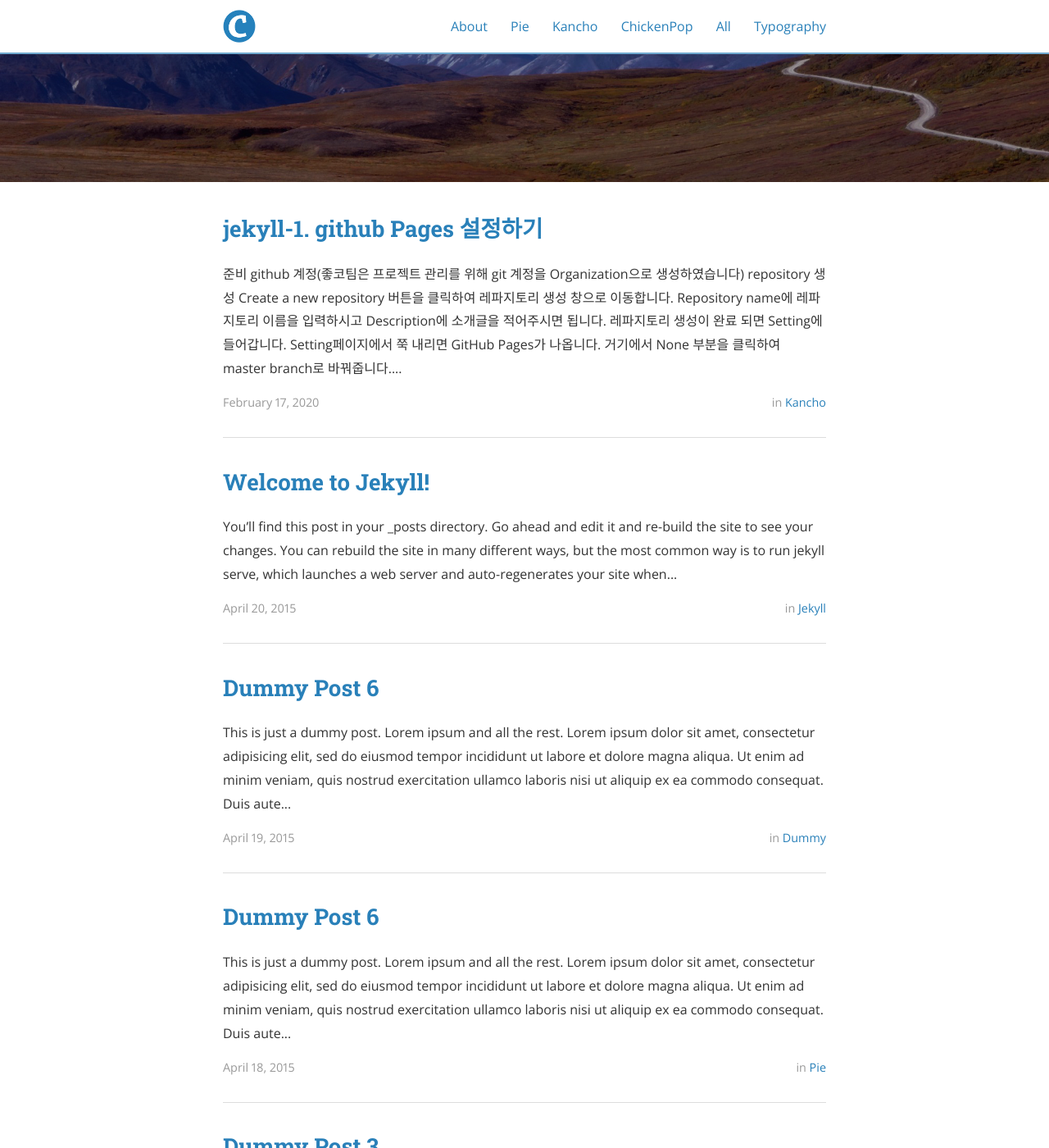
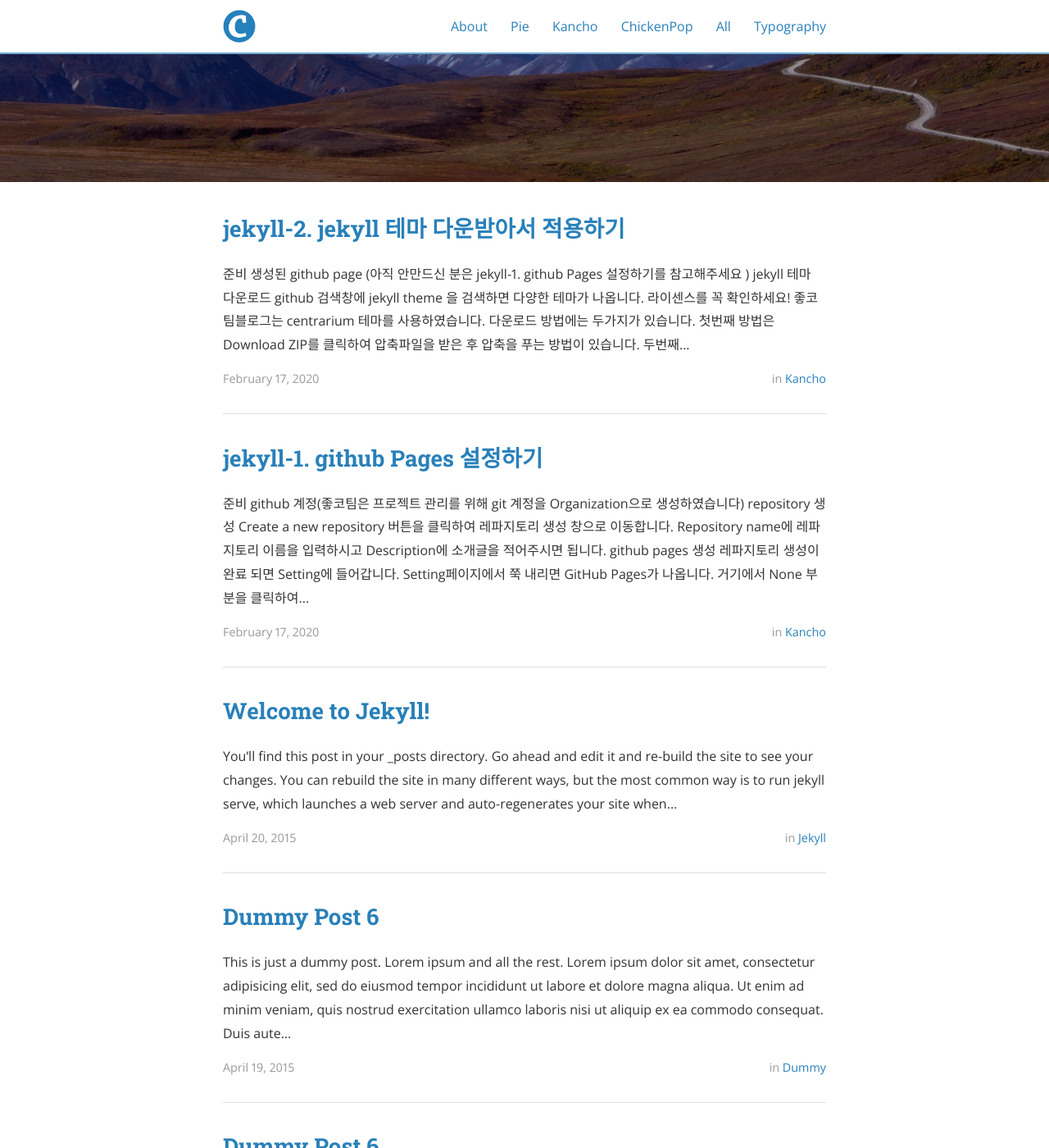
Before and after one commit to favoritecoding/gansaeldaejangBlog, a Jekyll site: the page built from index.html, in a window 1280 px wide and 1400 px high, scrolled down 283 px. Shown: the whole window at 82% size. Built offline with Jekyll 4.4.1, drawn with Linux system fonts in a browser that asks for light colours; nearby versions of some CDN libraries; the list of posts is cut into pages by our own code.

Commit message:
kancho: 포스트 등록 jekyll-2. jekyll 테마 다운받아서 적용하기

```diff
--- a/_posts/kancho/2020-02-17-jekyll-1.md
+++ b/_posts/kancho/2020-02-17-jekyll-1.md
@@ -39,6 +39,7 @@ Repository name에 레파지토리 이름을 입력하시고 Description에 소
 
 <br/>
 
+## github pages 생성
 
 레파지토리 생성이 완료 되면 Setting에 들어갑니다.
 <br/>
@@ -76,10 +77,12 @@ master branch로 변경되면 화면 블로그주소가 나타납니다. 블로
 
 <br/>
 
+## repository 내 컴퓨터에 저장
+
 생성된 파일을 내컴퓨터에 저장하도록 하겠습니다. 저장하는 방법은 2가지가 있습니다.
-첫번째 방법은 Download ZIP를 클릭하여 압출파일을 받은 후 압축을 푸는 방법이 있습니다.
+첫번째 방법은 Download ZIP를 클릭하여 압축파일을 받은 후 압축을 푸는 방법이 있습니다.
 두번째 방법은 git clone을 하는 방법이 있습니다. 2번 버튼을 클릭하면 git clone을 받을 주소를 복사하게 됩니다.
-저는 두번째 방법인 git clone을 사용하도록 하겠습니다. 위의 사진에서 2번 버튼을 클릭하여 주소를 복사합니다.
+저는 두번째 방법인 git clone을 사용하도록 하겠습니다. 아래 사진에서 2번 버튼을 클릭하여 주소를 복사합니다.
 <br/>
 
 <img src="/assets/kanchoImg/jekyll/0-6.png" alt="">
--- /dev/null
+++ b/_posts/kancho/2020-02-17-jekyll-2.md
@@ -0,0 +1,184 @@
+---
+layout: post
+title:  "jekyll-2. jekyll 테마 다운받아서 적용하기"
+date:   2020-02-17T13:00:52-05:00
+author: kancho
+categories: kancho
+tags:	[jekyll, github Pages]
+cover:  "/assets/instacode.png"
+---
+
+## 준비
+* 생성된 github page (아직 안만드신 분은 [jekyll-1. github Pages 설정하기][jekyll-1]를 참고해주세요 )
+
+<br/>
+
+- - -
+
+<br/>
+
+## jekyll 테마 다운로드
+
+github 검색창에 jekyll theme 을 검색하면 다양한 테마가 나옵니다. 라이센스를 꼭 확인하세요!
+
+좋코 팀블로그는 centrarium 테마를 사용하였습니다.
+
+다운로드 방법에는 두가지가 있습니다.
+첫번째 방법은 Download ZIP를 클릭하여 압축파일을 받은 후 압축을 푸는 방법이 있습니다.
+두번째 방법은 git clone을 하는 방법이 있습니다. 2번 버튼을 클릭하면 git clone을 받을 주소를 복사하게 됩니다.
+이번에는 첫번째 방법을 이용 하도록 하겠습니다.
+Download ZIP을 눌러 다운로드 후 압축을 풀어줍니다.
+
+<br/>
+
+
+<img src="/assets/kanchoImg/jekyll/1-1.png" alt="">
+
+<br/>
+
+<br/>
+
+
+압축을 푼 폴더에서 .git를 제외한 나머지 파일을 복사합니다 (* 본인이 README.md를 직접 작성중이시면 README.md 파일도 제외하도록 합니다.)
+복사한 파일은 내 블로그 파일에 붙여넣기를 합니다.
+<br/>
+
+<img src="/assets/kanchoImg/jekyll/1-2.png" alt="">
+
+<br/>
+
+<br/>
+
+
+테마를 내 레파지토리에 올리도록 하겠습니다.
+git bash를 열고 내 블로그 파일까지 경로를 이동합니다.
+이동해서 아래의 명령어를 순서대로 입력합니다.(git 명령어와 관련해서는 추후 정리하겠습니다.)
+(git pull은 습관화 해두면 나중에 혹시 모를 충돌을 막을 수 있습니다.)
+
+{% highlight html %}
+git pull
+git add --all
+git commit -am "테마 적용"
+git push
+{% endhighlight %}
+
+<br/>
+
+<img src="/assets/kanchoImg/jekyll/1-3.png" alt="">
+
+
+git push를 완료하면 아래의 이미지처럼 출력이 나옵니다
+
+<img src="/assets/kanchoImg/jekyll/1-4.png" alt="">
+
+<br/>
+
+<br/>
+
+github 사이트에서 push가 잘 되었는지 확인 합니다.
+<br/>
+
+<img src="/assets/kanchoImg/jekyll/1-5.png" alt="">
+
+<br/>
+
+<br/>
+
+## 레파지토리 Description에 Website 등록
+
+나의 git page 블로그를 빠르게 접근하기 위해 Description에 Website 등록을 해보겠습니다.
+Website에 주소를 추가해주면 github을 구경중인 다른사람이 나의 레파지토리에서 쉽게 내 블로그를 확인 할 수 있습니다.
+edit 버튼을 클릭합니다.
+<br/>
+
+<img src="/assets/kanchoImg/jekyll/1-5-1.png" alt="">
+
+<br/>
+
+<br/>
+
+Website에 블로그 주소를 입력하고 save 버튼을 눌러줍니다.
+(블로그 주소가 생각 안나시는 분은 Setting > GitHub Pages 부분에서 확인 가능합니다.)
+<br/>
+
+<img src="/assets/kanchoImg/jekyll/1-6.png" alt="">
+
+<br/>
+
+<br/>
+
+이제 레파지토리에서 주소를 클릭하여 내 블로그로 이동 할 수 있습니다.
+클릭하여 블로그로 이동해보도록 하겠습니다
+<br/>
+
+<img src="/assets/kanchoImg/jekyll/1-7.png" alt="">
+
+<br/>
+
+<br/>
+
+생각했던것과 다른 화면이 출력되고 있습니다. 테마는 적용아 안되고, 텍스트만 출력되고 있습니다.
+그 이유는 설정파일에 git page 주소를 입력해주지 않았기 때문입니다.
+<br/>
+
+<img src="/assets/kanchoImg/jekyll/1-8.png" alt="">
+
+<br/>
+
+<br/>
+
+편집기를 실행시켜서 내 블로그 파일을 열고, _config.yml을 열어주세요.(칸쵸는 비쥬얼 스튜디오를 사용하였습니다.)
+_config.yml은 설정 파일입니다. 다양한 설정이 존재하지만 일단 git page 도메인을 연결하도록 하겠습니다.
+아래 이미지를 보면 baseurl과 url이 존재합니다. 이 부분을 수정하도록 하겠습니다.
+<br/>
+
+<img src="/assets/kanchoImg/jekyll/1-9.png" alt="">
+
+<br/>
+
+<br/>
+
+
+현재 쌍따움표만 있는 부분은 주석처리를 하고, baseulr과 url를 추가해줍니다.
+주석처리를 하는 이유는 쌍따움표만 있는 baseurl과 url은 개발환경에 필요하기 때문입니다.
+url은 기본이 되는 주소입니다. 여기에는 git page 주소를 적어줍니다.
+baseurl은 subpath입니다. 깃 주소에서 github.io/솰라솰라 에서 솰라솰라 부분입니다.
+<br/>
+
+<img src="/assets/kanchoImg/jekyll/1-9-1.png" alt="">
+
+<br/>
+
+<br/>
+
+
+
+수정된 코드를 다시 github에 올려줍니다
+{% highlight html %}
+git pull
+git add --all
+git commit -am "테마 적용"
+git push
+{% endhighlight %}
+<br/>
+
+<img src="/assets/kanchoImg/jekyll/1-10.png" alt="">
+
+<br/>
+
+<br/>
+
+
+github에 올라간 코드는 바로 반영되지 않습니다.
+몇분이 지난 후 블로그에 들어가면 테마가 반영되어 있습니다!
+<br/>
+
+<img src="/assets/kanchoImg/jekyll/1-11.png" alt="">
+
+<br/>
+
+<br/>
+
+
+
+[jekyll-1]:    {{ site.baseUrl }}/kancho/2020/02/18/jekyll-1.html
```
Also changed, not shown: other parts of _posts/kancho/2020-02-17-jekyll-1.md (+0 -8 lines), assets/kanchoImg/jekyll/1-1.PNG (added), assets/kanchoImg/jekyll/1-10.PNG (added), assets/kanchoImg/jekyll/1-2.PNG (added), assets/kanchoImg/jekyll/1-3.PNG (added), assets/kanchoImg/jekyll/1-4.PNG (added), assets/kanchoImg/jekyll/1-5-1.PNG (added), assets/kanchoImg/jekyll/1-5.PNG (added), assets/kanchoImg/jekyll/1-6.PNG (added), assets/kanchoImg/jekyll/1-7.PNG (added), assets/kanchoImg/jekyll/1-8.PNG (added), assets/kanchoImg/jekyll/1-9-1.PNG (added), assets/kanchoImg/jekyll/1-9.PNG (added), 1 other file.
